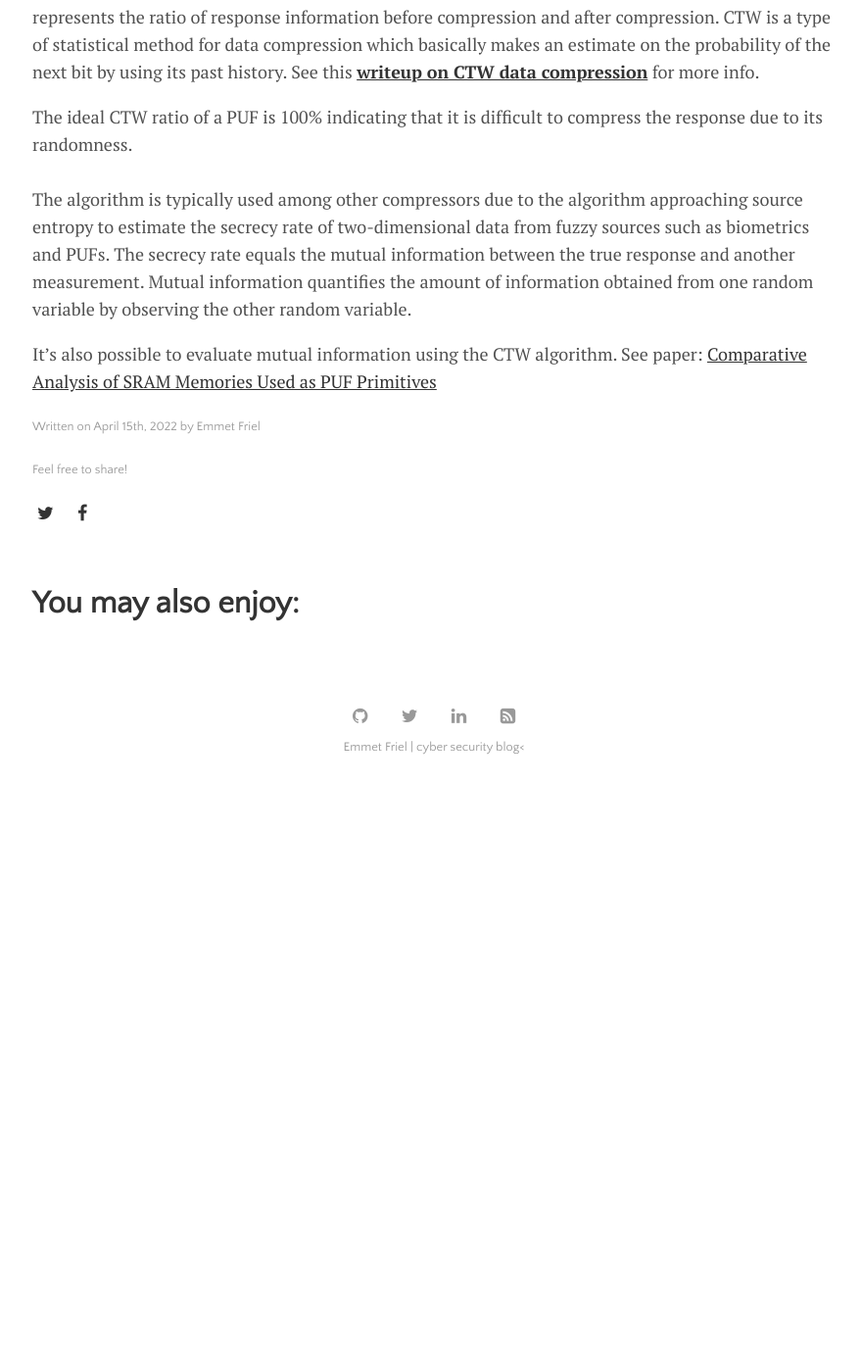
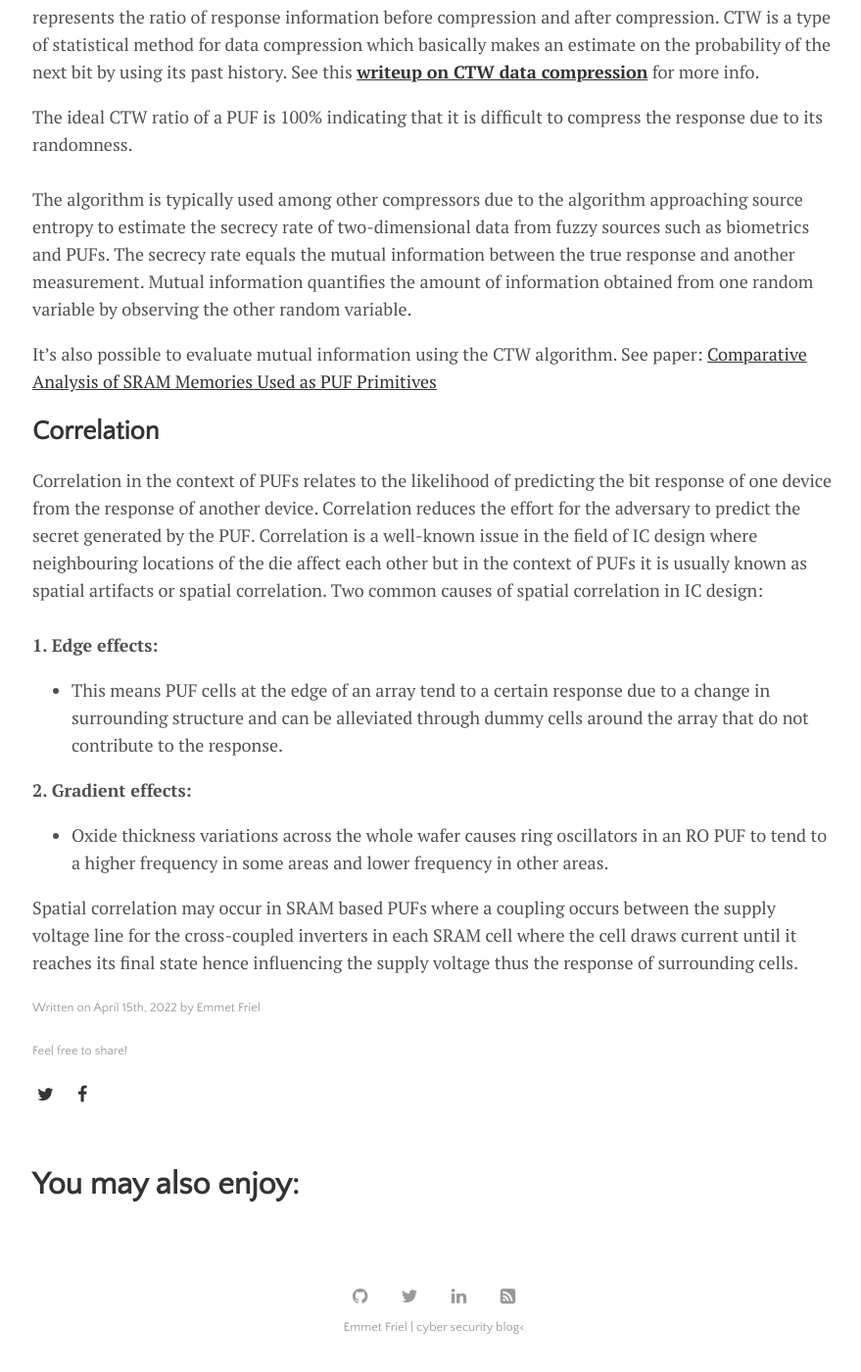
Before and after one commit to efriel94/ef_blog, a Jekyll site: the page built from _posts/Cryptography/2022-04-15-puf-metrics.md, in a window 1280 px wide and 1400 px high, scrolled down 4200 px. Shown: the whole window at 98% size, without its empty margins (197-1076 px from the left). Built offline with Jekyll 4.4.1, drawn with Linux system fonts in a browser that asks for light colours; formulas are drawn with MathJax 3; comment, search, counter and statistics services are not loaded; before the commit the page ends 5008 px from its top, so only the background shows below that.

Commit message:
Correlation section completed

```diff
--- a/_posts/Cryptography/2022-04-15-puf-metrics.md
+++ b/_posts/Cryptography/2022-04-15-puf-metrics.md
@@ -116,6 +116,17 @@ The algorithm is typically used among other compressors due to the algorithm app
 
 It’s also possible to evaluate mutual information using the CTW algorithm. See paper: [Comparative Analysis of SRAM Memories Used as PUF Primitives](https://www.intrinsic-id.com/wp-content/uploads/2017/05/SRAM-memories.pdf)
 
+## Correlation
+Correlation in the context of PUFs relates to the likelihood of predicting the bit response of one device from the response of another device. Correlation reduces the effort for the adversary to predict the secret generated by the PUF. Correlation is a well-known issue in the field of IC design where neighbouring locations of the die affect each other but in the context of PUFs it is usually known as spatial artifacts or spatial correlation. Two common causes of spatial correlation in IC design: <br><br>
+**1.	Edge effects:**
+- This means PUF cells at the edge of an array tend to a certain response
+due to a change in surrounding structure and can be alleviated through dummy
+cells around the array that do not contribute to the response.
+
+**2.	Gradient effects:**<br>
+- Oxide thickness variations across the whole wafer causes ring oscillators in an RO PUF to tend to a higher frequency in some areas and lower frequency in other areas.
+
+Spatial correlation may occur in SRAM based PUFs where a coupling occurs between the supply voltage line for the cross-coupled inverters in each SRAM cell where the cell draws current until it reaches its final state hence influencing the supply voltage thus the response of surrounding cells.
 
 
 
```
